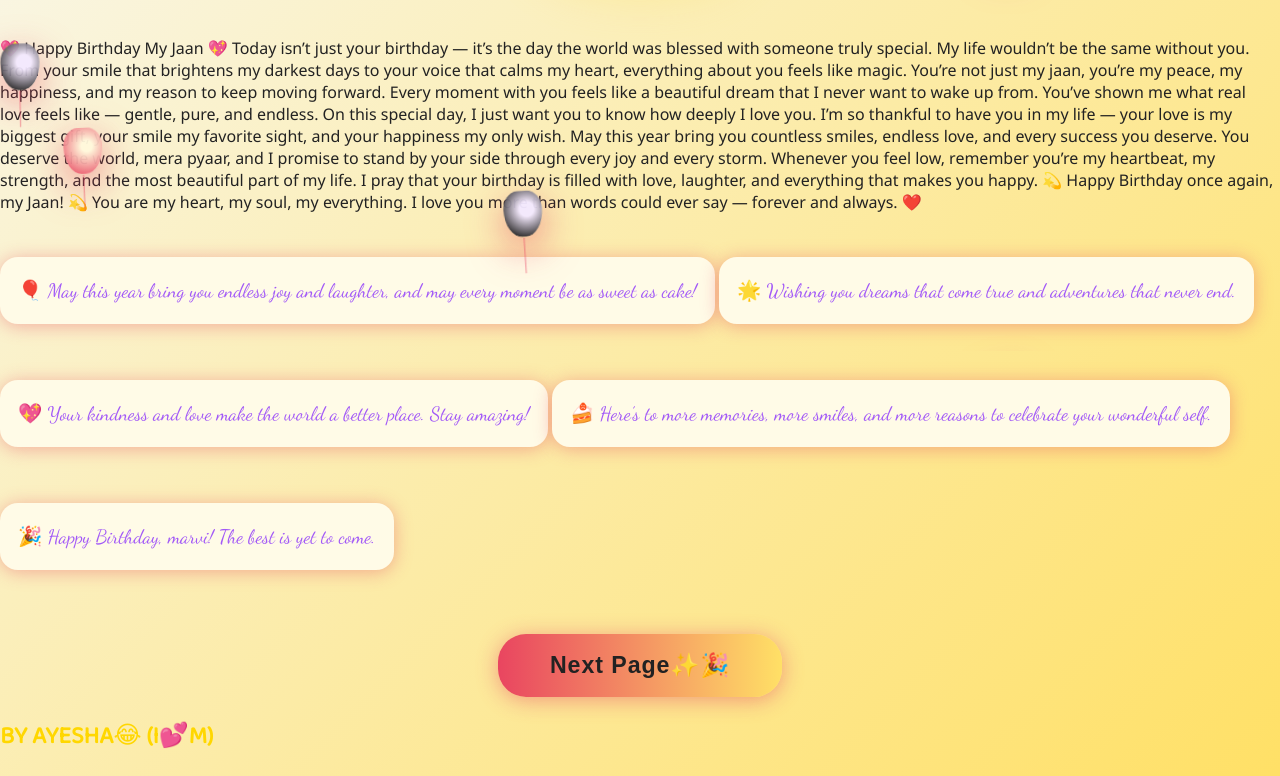
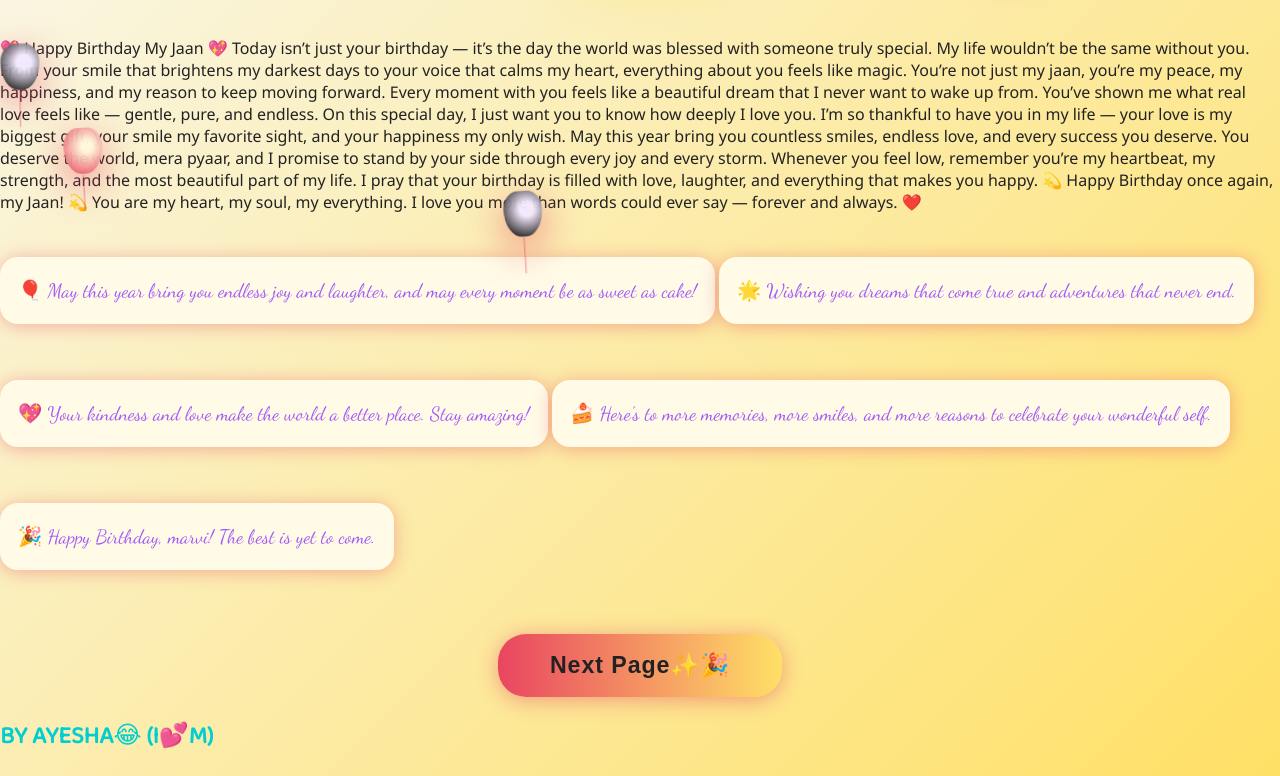
Before and after one commit to hacker420official/birthday, a plain HTML site: page index.html in a window 1280 px wide. Shown: the part 449-1225 px from the top of the page. Drawn offline with Linux system fonts and the light colour scheme.

Commit message:
Add files via upload

```diff
--- a/index.html
+++ b/index.html
@@ -1065,7 +1065,7 @@ document.addEventListener('DOMContentLoaded', function(){
   }
 });
 </script>
-  <h2 style="color: gold;" >                       BY AYESHA😂 (I💕M)                </h2>
+  <h2 style= "color: darkturquoise;";" >                       BY AYESHA😂 (I💕M)                </h2>
 
 </body>
 </html>
```
